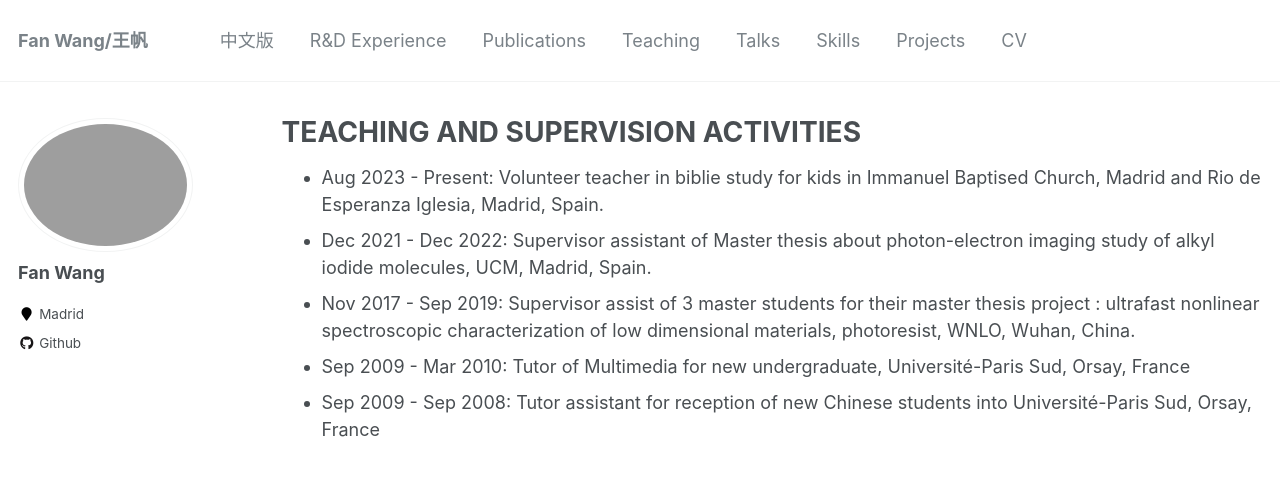
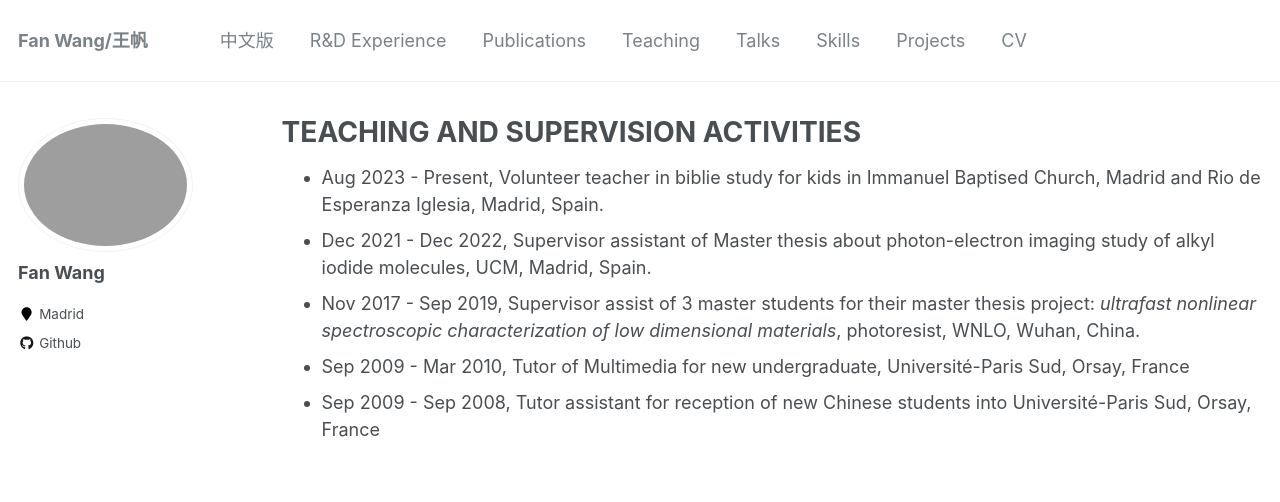
Before and after one commit to fanwangfang/fanwangfang.github.io, a Jekyll site: the page built from _pages/teaching.md, in a window 1280 px wide. Shown: the top 502 px of the page. Built offline with Jekyll 4.4.1, drawn with Linux system fonts in a browser that asks for light colours.

```diff
--- a/_pages/teaching.md
+++ b/_pages/teaching.md
@@ -5,8 +5,8 @@ permalink: /teaching/
 author_profile: true
 ---
 
-- Aug 2023 - Present:  Volunteer teacher in biblie study for kids in Immanuel Baptised Church, Madrid and Rio de Esperanza Iglesia, Madrid, Spain.
-- Dec 2021 - Dec 2022:  Supervisor assistant of Master thesis about photon-electron imaging study of alkyl iodide molecules, UCM, Madrid, Spain.
-- Nov 2017 - Sep 2019:  Supervisor assist of 3 master students for their master thesis project : ultrafast nonlinear spectroscopic characterization of low dimensional materials, photoresist, WNLO, Wuhan, China.
-- Sep 2009 - Mar 2010:  Tutor of Multimedia for new undergraduate, Université-Paris Sud, Orsay, France
-- Sep 2009 - Sep 2008:   Tutor assistant for reception of new Chinese students into Université-Paris Sud, Orsay, France
+- Aug 2023 - Present, Volunteer teacher in biblie study for kids in Immanuel Baptised Church, Madrid and Rio de Esperanza Iglesia, Madrid, Spain.
+- Dec 2021 - Dec 2022, Supervisor assistant of Master thesis about photon-electron imaging study of alkyl iodide molecules, UCM, Madrid, Spain.
+- Nov 2017 - Sep 2019, Supervisor assist of 3 master students for their master thesis project: *ultrafast nonlinear spectroscopic characterization of low dimensional materials*, photoresist, WNLO, Wuhan, China.
+- Sep 2009 - Mar 2010, Tutor of Multimedia for new undergraduate, Université-Paris Sud, Orsay, France
+- Sep 2009 - Sep 2008,  Tutor assistant for reception of new Chinese students into Université-Paris Sud, Orsay, France
```
